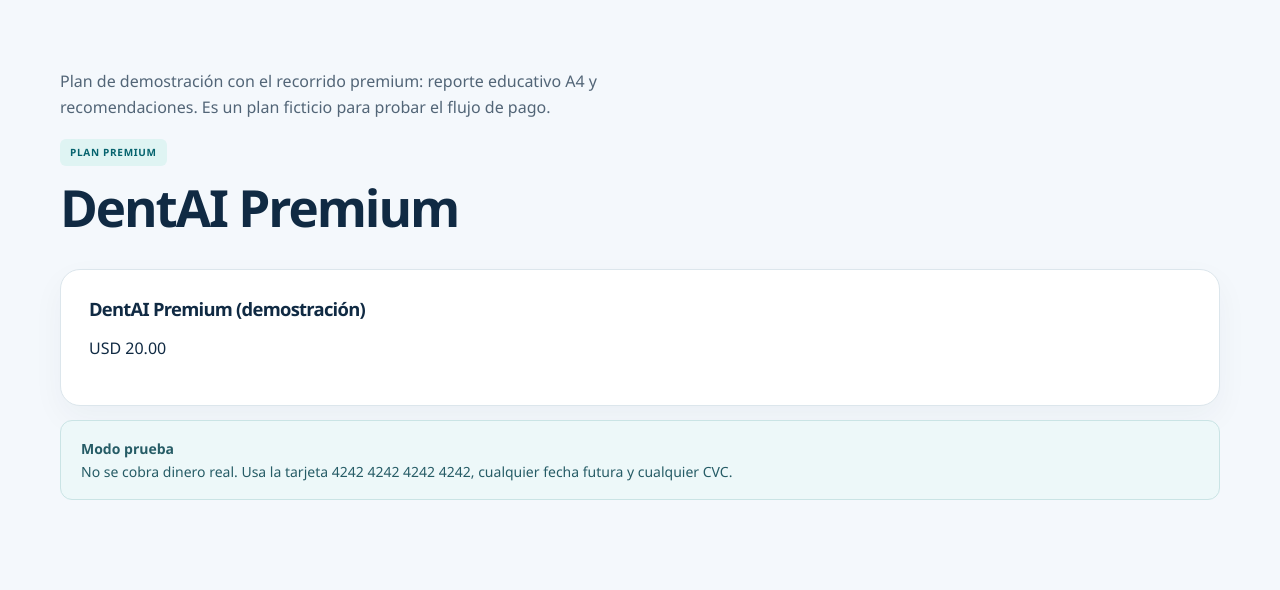
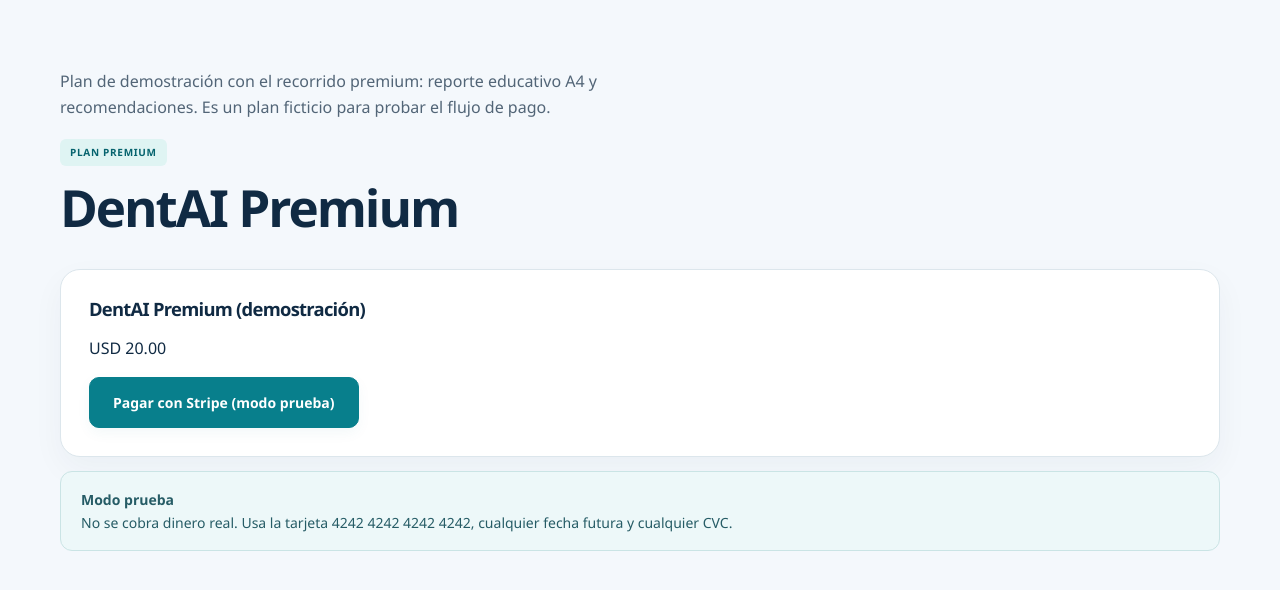
Before and after one commit to Jhanfranco07/DentaIA, a Next.js app: page /premium in a window 1280 px wide. Shown: the top 590 px of the page. Built offline with nearby package versions, Linux system fonts and the light colour scheme.

Commit message:
feat: agregar botón de pago con Stripe

```diff
--- a/src/app/premium/page.tsx
+++ b/src/app/premium/page.tsx
@@ -1,3 +1,4 @@
+"use client";
 import { PLAN_PREMIUM } from "@/lib/stripe/plan";
 
 const precio = new Intl.NumberFormat("es-PE", {
@@ -20,6 +21,7 @@ export default function PremiumPage() {
         <section className="surface panel">
         <h2>{PLAN_PREMIUM.name}</h2>
         <p className="precio">{precio}</p>
+        <button className="action">Pagar con Stripe (modo prueba)</button>
       </section>
 
         <p className="notice">
```
